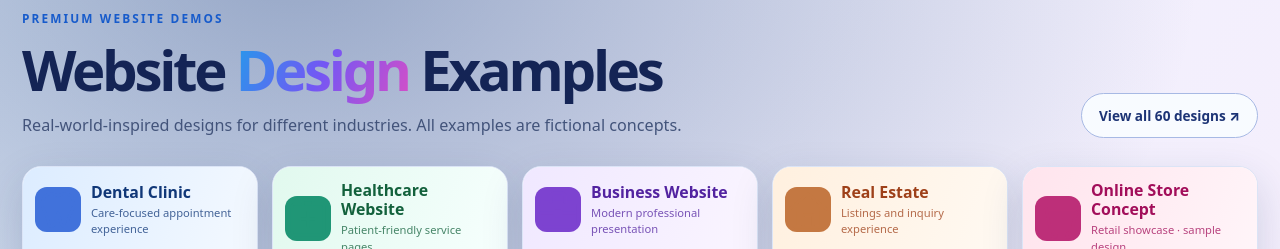
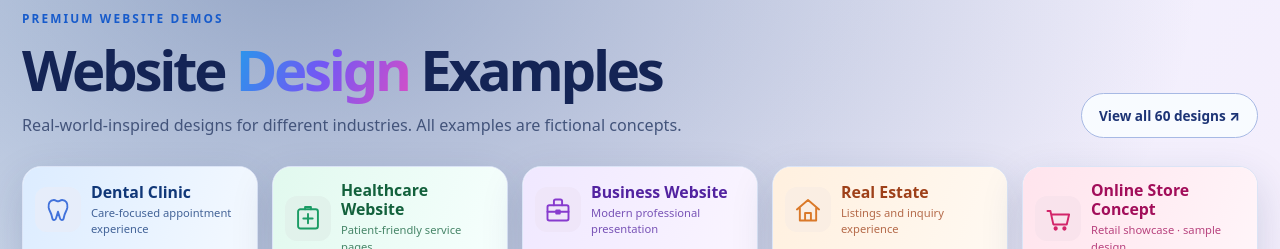
Before and after one commit to Suraj708900/xsuraj.ai, a plain HTML site: page index.html in a window 1280 px wide. Shown: the part 1425-1674 px from the top of the page. Drawn offline with Linux system fonts and the light colour scheme; grey boxes are pictures that could not be loaded.

Commit message:
Make dental, healthcare, business, real estate and shop SVG logos visible

```diff
--- a/premium-service-plans.css
+++ b/premium-service-plans.css
@@ -81,3 +81,8 @@
 .voice-assistant-group .premium-plan-mark img{width:65px;height:70px;object-fit:contain;filter:drop-shadow(0 8px 8px #111e4c48)}
 .voice-assistant-group .premium-plan-recommended .premium-plan-mark img{filter:hue-rotate(25deg) drop-shadow(0 8px 8px #58388e48)}
 .voice-assistant-group .premium-plan-color-3 .premium-plan-mark img{filter:hue-rotate(135deg) drop-shadow(0 8px 8px #a9652b54)}
+
+/* Distinct, visible industry icons in featured website design cards */
+.featured-demo-icon{background:color-mix(in srgb,currentColor 13%,white)!important;isolation:isolate;flex-shrink:0}
+.featured-demo-icon:before{display:none!important}
+.featured-demo-icon svg{width:28px;height:28px;display:block;position:relative;z-index:1;stroke:currentColor}
```
